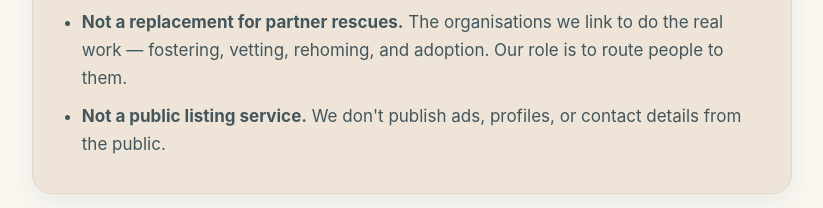
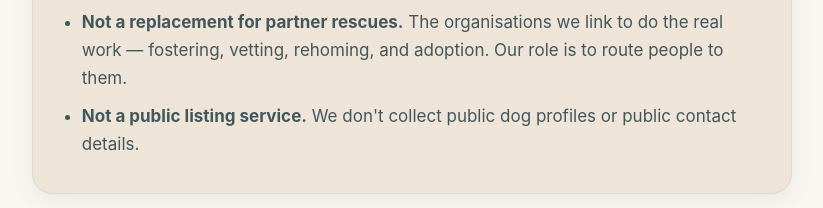
Before and after one commit to twikisayr/DogRescueSA-Directory, a plain HTML site: page public/about/index.html in a window 1280 px wide. Shown: the part 1101-1309 px from the top of the page, without its empty margins (228-1051 px from the left). Drawn offline with Linux system fonts and the light colour scheme.

Commit message:
fix: avoid public listing wording

```diff
--- a/public/about/index.html
+++ b/public/about/index.html
@@ -42,7 +42,7 @@
 <section class="page-intro"><div class="page-intro-inner"><div class="breadcrumb"><a href="/">Home</a><span aria-hidden="true">/</span><span>About</span></div><p class="eyebrow">About the directory</p><h1>About Dog Rescue SA</h1><p class="lead">We're a guidance platform — a signpost, not a shelter. We help South Africans find the right rescue pathway, whether they need to rehome a dog or are looking to adopt.</p></div></section>
 <section class="section"><div class="reading-container content-copy">
   <div class="info-panel info-panel--sage"><h2>What we are</h2><p>Dog Rescue SA is a directory that connects people with trusted, breed-specific rescue organisations across South Africa. We don't house dogs. We don't process adoptions. We don't handle rehoming ourselves. Instead, we make it easier to find the right rescue — one that handles your dog's breed, your province, and your situation.</p></div>
-  <div class="info-panel info-panel--sand" style="margin-top:1rem"><h2>What we are not</h2><ul><li><strong>Not a shelter or kennel.</strong> We have no physical facility and no dogs in our care.</li><li><strong>Not a classifieds platform.</strong> You won't find individual dog listings, "for sale" ads, or owner-to-owner contact details here.</li><li><strong>Not a replacement for partner rescues.</strong> The organisations we link to do the real work — fostering, vetting, rehoming, and adoption. Our role is to route people to them.</li><li><strong>Not a public listing service.</strong> We don't publish ads, profiles, or contact details from the public.</li></ul></div>
+  <div class="info-panel info-panel--sand" style="margin-top:1rem"><h2>What we are not</h2><ul><li><strong>Not a shelter or kennel.</strong> We have no physical facility and no dogs in our care.</li><li><strong>Not a classifieds platform.</strong> You won't find individual dog listings, "for sale" ads, or owner-to-owner contact details here.</li><li><strong>Not a replacement for partner rescues.</strong> The organisations we link to do the real work — fostering, vetting, rehoming, and adoption. Our role is to route people to them.</li><li><strong>Not a public listing service.</strong> We don't collect public dog profiles or public contact details.</li></ul></div>
   <h2>How we route people</h2><p>If you need to <a href="/rehome-a-dog/">rehome your dog</a>, we'll help you find a relevant breed-specific pathway. The partner rescue you contact controls its own enquiry and privacy process.</p><p>If you're looking to <a href="/find-a-rescue/">adopt</a>, we'll point you to partner rescues. Visit them directly for current dogs, requirements, and applications.</p><p>If you already know your dog's breed, our <a href="/breeds/">rescue partners by breed</a> page is often the fastest route.</p><p>If you've <a href="/lost/">lost a dog</a>, we'll connect you with Lost Dogs SA for listings and recovery help.</p>
   <div class="about-flow" aria-label="How Dog Rescue SA routes people"><div class="flow-node">Dog owner</div><div class="flow-arrow" aria-hidden="true">→</div><div class="flow-node">Dog Rescue SA guidance</div><div class="flow-arrow" aria-hidden="true">→</div><div class="flow-node">Relevant partner rescue</div></div>
   <h2>Why we exist</h2><p>South Africa has excellent rescue organisations — but finding the right one can be confusing. A stressed owner googling "rehome my dog" at midnight doesn't always land on the right page. Someone looking for a Yorkie in KZN may not know about SA Yorkie Rescue's province pages. Our job is to close that gap — to make the right rescue easy to find.</p>
```
